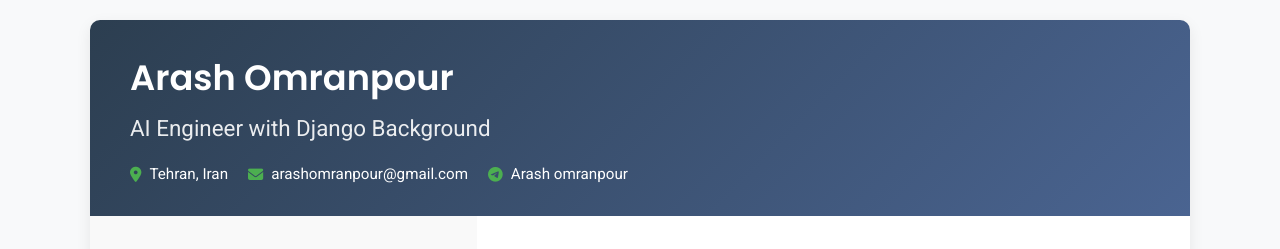
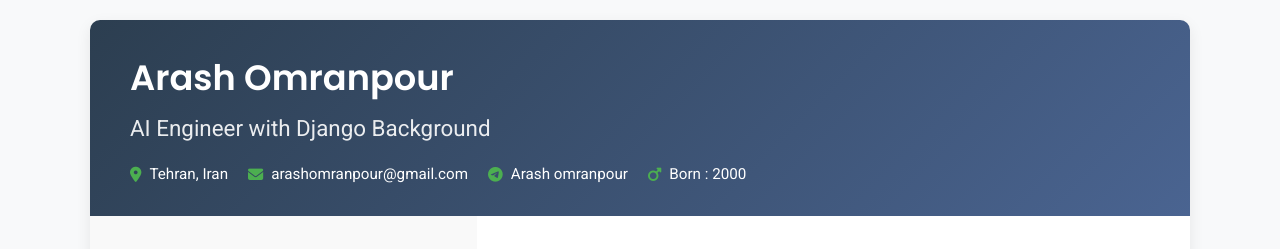
Before and after one commit to Arashomranpour/Arashomranpour.github.io, a plain HTML site: page index.html in a window 1280 px wide. Shown: the top 249 px of the page. Drawn offline with Linux system fonts and the light colour scheme.

Commit message:
Update index.html

```diff
--- a/index.html
+++ b/index.html
@@ -329,6 +329,10 @@
                     <i class="fab fa-telegram"></i>
                     <a href="https://T.me/Arash_omranpour">Arash omranpour</a>
                 </div>
+                <div class="contact-item">
+                    <i class="fa-solid fa-mars"></i>
+                    <span>Born : 2000 </span>
+                </div>
             </div>
         </header>
 
```
